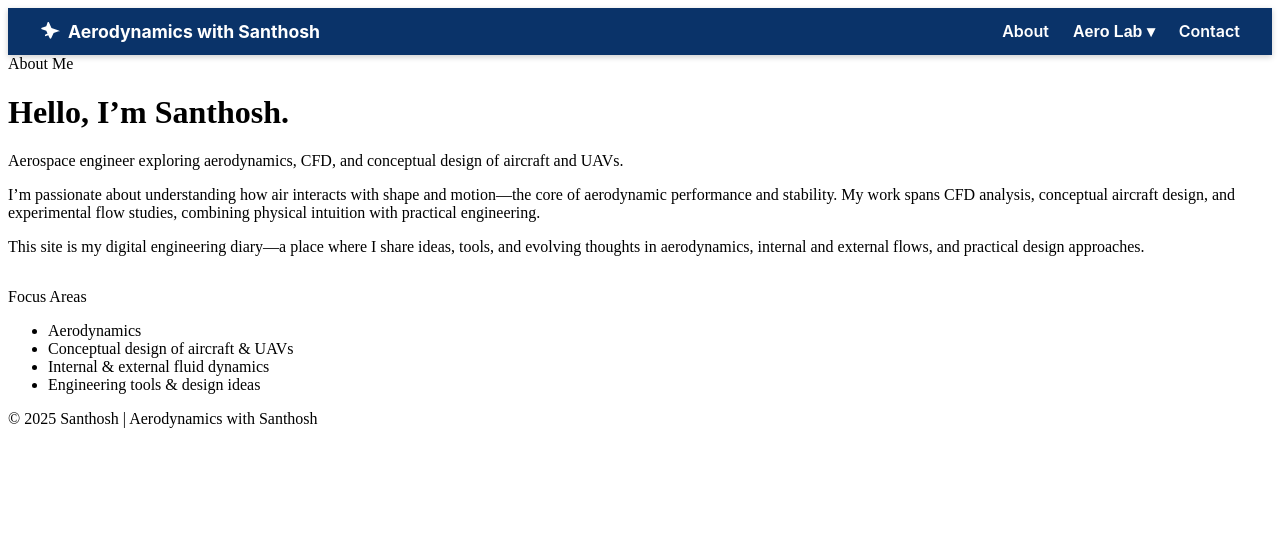
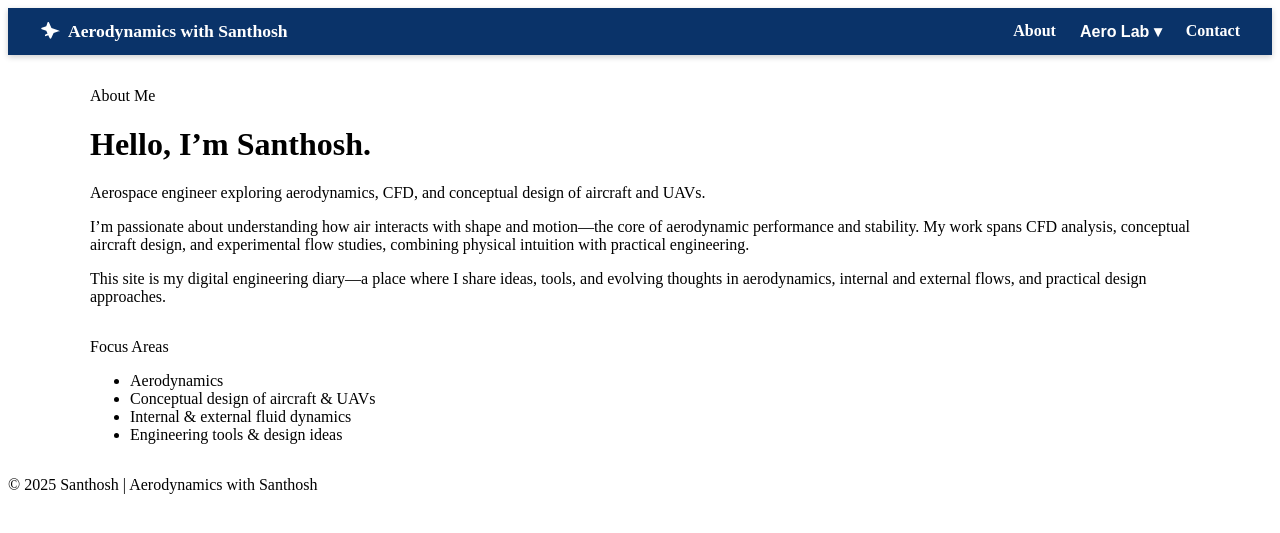
Before and after one commit to SandeJarvis/santhoshaero, a Jekyll site: the page built from index.md, in a window 1280 px wide. Shown: the top 533 px of the page. Built offline with Jekyll 4.4.1, drawn with Linux system fonts in a browser that asks for light colours.

Commit message:
Update style.css

```diff
--- a/assets/style.css
+++ b/assets/style.css
@@ -1,152 +1,58 @@
 /* ============================================
-   GLOBAL NAVBAR & HEADER STYLES
-   Author: Santhosh
-   Purpose: Clean horizontal navbar with Aero Lab dropdown
+   NAVBAR / HEADER
 ============================================ */
-
-/* ---------- HEADER CONTAINER ---------- */
-.site-header {
-  background: #0a3369;                    /* deep blue bar */
-  font-family: "Inter", sans-serif;       /* consistent font */
-  box-shadow: 0 2px 6px rgba(0,0,0,0.2);  /* subtle depth */
+.site-header { background:#0a3369; box-shadow:0 2px 6px rgba(0,0,0,.2); }
+.site-header .nav{
+  max-width:1200px; margin:0 auto; padding:.8rem 1.2rem;
+  display:flex; align-items:center; justify-content:space-between; gap:1rem;
 }
 
-/* ---------- FLEX LAYOUT ---------- */
-.site-header .nav {
-  max-width: 1200px;
-  margin: 0 auto;
-  padding: 0.8rem 1.2rem;
-  display: flex;
-  align-items: center;
-  justify-content: space-between; /* brand left, links right */
-  flex-wrap: wrap;
+/* Brand (plain text) */
+.site-header .brand{display:flex;align-items:center;gap:.5rem;color:#fff;font-weight:700;font-size:1.1rem}
+.site-header .brand svg{width:20px;height:20px;fill:#fff}
+
+/* Main links (horizontal) */
+.site-header .primary-nav{display:flex;align-items:center;gap:1.5rem}
+.site-header .primary-nav a{color:#fff;text-decoration:none;font-weight:700;font-size:1rem}
+.site-header .primary-nav a:hover{text-decoration:underline}
+
+/* ============================================
+   AERO LAB DROPDOWN (namespaced, resists theme)
+============================================ */
+.aerolab-dropdown{position:relative;display:inline-block !important}
+
+/* Button looks like a link */
+.aerolab-btn{
+  color:#fff;font-weight:700;font-size:1rem;background:transparent;border:0;padding:0;cursor:pointer;
+}
+.aerolab-btn:hover{text-decoration:underline}
+
+/* Panel hidden by default; opened on hover OR .open class */
+#aerolab > #aerolab-panel{
+  display:none !important;
+  position:absolute; top:140%; left:0;
+  background:#111; min-width:240px; border-radius:8px;
+  box-shadow:0 8px 20px rgba(0,0,0,.4); padding:.5rem 0; z-index:9999;
+}
+/* show on hover */
+#aerolab:hover > #aerolab-panel{ display:block !important; }
+/* show when toggled by JS click */
+#aerolab.open > #aerolab-panel{ display:block !important; }
+
+/* Items */
+#aerolab-panel a{
+  display:block !important; color:#fff !important; text-decoration:none !important;
+  padding:.55rem 1rem; font-weight:600; opacity:.95;
+}
+#aerolab-panel a:hover{background:#1a1a1a;opacity:1}
+
+/* Layout tweaks on small screens */
+@media (max-width:768px){
+  .site-header .nav{flex-direction:column;align-items:flex-start}
+  .site-header .primary-nav{flex-wrap:wrap;gap:1rem}
+  #aerolab > #aerolab-panel{position:static;box-shadow:none;background:#0c1e3e;border-radius:6px}
+  #aerolab-panel a:hover{background:#122e64}
 }
 
-/* ---------- BRAND ---------- */
-.site-header .brand {
-  display: flex;
-  align-items: center;
-  gap: 0.5rem;
-  color: #fff;
-  font-weight: 700;
-  font-size: 1.1rem;
-}
-.site-header .brand svg {
-  width: 20px;
-  height: 20px;
-  fill: #fff;
-}
-
-/* ============================================
-   PRIMARY NAVIGATION LINKS
-============================================ */
-.site-header .primary-nav {
-  display: flex;
-  align-items: center;
-  gap: 1.5rem; /* space between About | Aero Lab | Contact */
-}
-
-.site-header .primary-nav a {
-  color: #fff;
-  text-decoration: none;
-  font-weight: 600;
-  font-size: 1rem;
-  transition: opacity 0.2s ease-in-out;
-}
-.site-header .primary-nav a:hover {
-  opacity: 0.85;
-  text-decoration: underline;
-}
-
-/* ============================================
-   AERO LAB DROPDOWN (namespaced)
-   Notes:
-   - Hidden by default using !important.
-   - Shown only when hovered.
-============================================ */
-
-/* Dropdown container */
-.aerolab-dropdown {
-  position: relative;
-  display: inline-block !important; /* keep on one line */
-}
-
-/* Dropdown button (looks like link) */
-.aerolab-btn {
-  color: #fff;
-  font-weight: 600;
-  font-size: 1rem;
-  background: transparent;
-  border: 0;
-  padding: 0;
-  cursor: pointer;
-  transition: opacity 0.2s ease-in-out;
-}
-.aerolab-btn:hover {
-  opacity: 0.85;
-  text-decoration: underline;
-}
-
-/* Dropdown panel (hidden initially) */
-.site-header .primary-nav #aerolab > #aerolab-panel {
-  display: none !important;              /* ensure hidden even if theme interferes */
-  position: absolute;
-  top: 140%;                             /* below the button */
-  left: 0;
-  background: #111;
-  min-width: 240px;
-  border-radius: 8px;
-  box-shadow: 0 8px 20px rgba(0,0,0,0.4);
-  padding: 0.5rem 0;
-  z-index: 9999;
-}
-
-/* Show panel on hover */
-.site-header .primary-nav #aerolab:hover > #aerolab-panel {
-  display: block !important;
-}
-
-/* Links inside dropdown */
-.site-header .primary-nav #aerolab-panel a {
-  display: block !important;
-  color: #fff !important;
-  text-decoration: none !important;
-  padding: 0.55rem 1rem;
-  font-weight: 500 !important;
-  opacity: 0.95;
-  transition: background 0.2s ease-in-out;
-}
-.site-header .primary-nav #aerolab-panel a:hover {
-  background: #1a1a1a;
-  opacity: 1;
-}
-
-/* ============================================
-   RESPONSIVE DESIGN
-============================================ */
-@media (max-width: 768px) {
-  .site-header .nav {
-    flex-direction: column;
-    align-items: flex-start;
-    gap: 0.6rem;
-  }
-  .site-header .primary-nav {
-    flex-wrap: wrap;
-    gap: 1rem;
-    justify-content: center;
-  }
-  .site-header .primary-nav #aerolab > #aerolab-panel {
-    position: static;
-    box-shadow: none;
-    background: #0c1e3e;
-    border-radius: 0.4rem;
-  }
-  .site-header .primary-nav #aerolab-panel a:hover {
-    background: #122e64;
-  }
-}
-
-/* ============================================
-   OPTIONAL UTILITIES (future)
-   You can extend here with color vars, buttons, etc.
-============================================ */
+/* Optional: content container spacing */
+.container{max-width:1100px;margin:2rem auto;padding:0 1rem}
```
